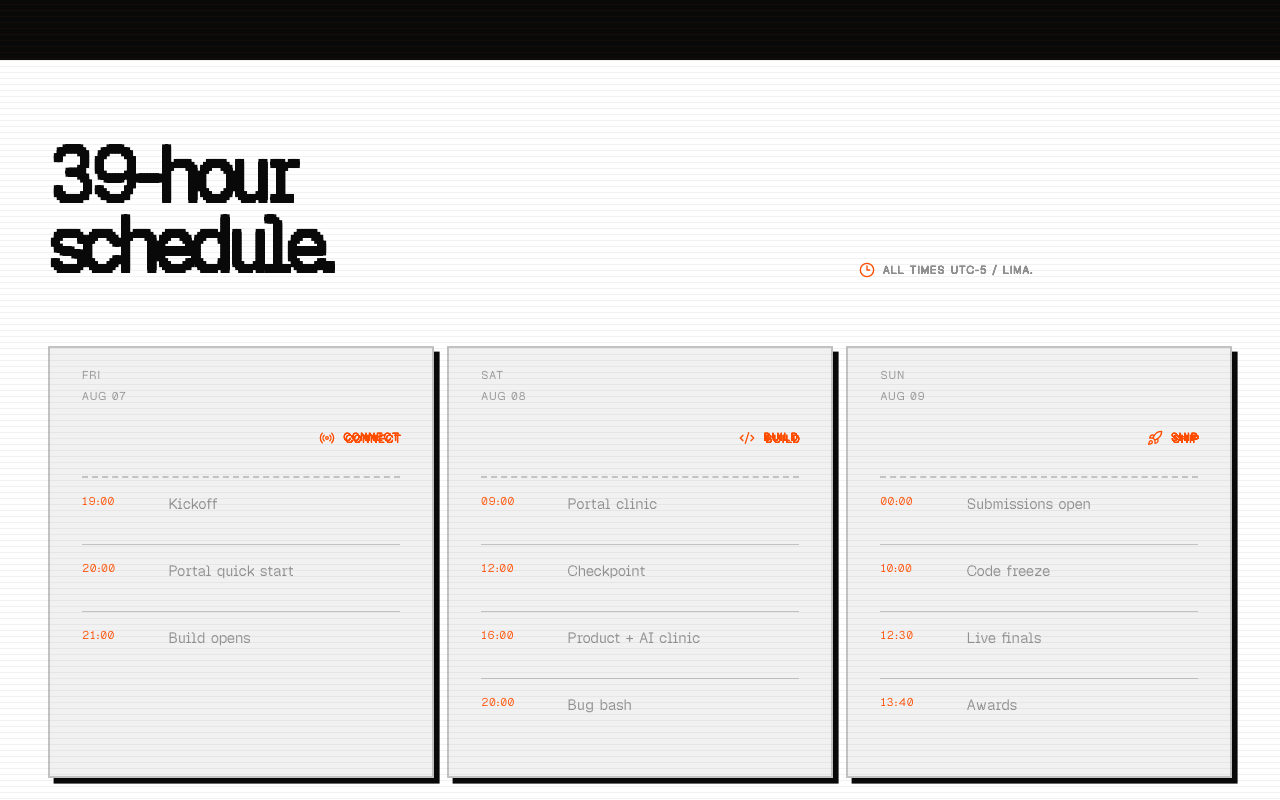
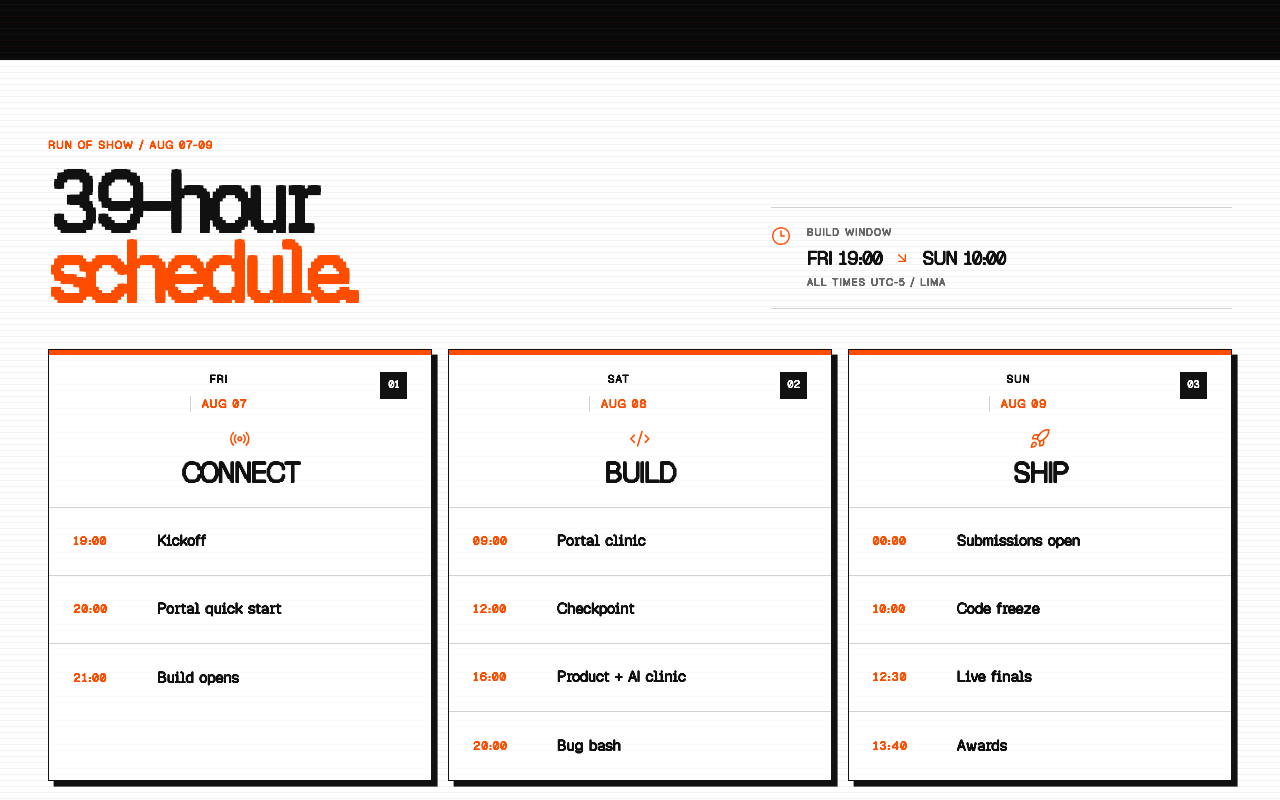
Before and after one commit to crafter-station/the-realtime-hackathon, a Next.js app: page / in a window 1280 px wide. Shown: the part 3940-4740 px from the top of the page. Built offline with nearby package versions, Linux system fonts and the light colour scheme.

Commit message:
feat: refine hackathon schedule

```diff
--- a/src/app/globals.css
+++ b/src/app/globals.css
@@ -1549,6 +1549,276 @@ h2 {
   }
 }
 
+/* Schedule slide */
+.schedule-section {
+  --schedule-ink: #111111;
+  --schedule-muted: #676767;
+  --schedule-rule: rgb(9 9 9 / 0.18);
+  --schedule-card: rgb(255 255 255 / 0.78);
+}
+
+.schedule-heading {
+  display: grid;
+  grid-template-columns: minmax(0, 7fr) minmax(22rem, 5fr);
+  align-items: end;
+  gap: clamp(2rem, 6vw, 7rem);
+}
+
+.schedule-heading__kicker {
+  margin-bottom: 1rem;
+}
+
+.schedule-heading h2 {
+  max-width: 10ch;
+  color: var(--signal);
+  font-size: clamp(3.75rem, 6.5vw, 6.75rem);
+  line-height: 0.84;
+}
+
+.schedule-heading h2 span {
+  display: block;
+  color: var(--schedule-ink);
+}
+
+.schedule-window {
+  display: grid;
+  padding: 1.15rem 0;
+  grid-template-columns: auto minmax(0, 1fr);
+  align-items: start;
+  gap: 1rem;
+  border-block: 1px solid var(--schedule-rule);
+  color: var(--schedule-ink);
+}
+
+.schedule-window > svg {
+  width: 1.25rem;
+  height: 1.25rem;
+  color: var(--signal);
+  stroke-width: 1.75;
+}
+
+.schedule-window > div {
+  display: grid;
+  gap: 0.55rem;
+}
+
+.schedule-window span,
+.schedule-window small,
+.schedule-day__index {
+  font-family: var(--font-geist-mono), monospace;
+  font-size: 0.65rem;
+  font-weight: 700;
+  letter-spacing: 0.08em;
+  line-height: 1.3;
+  text-transform: uppercase;
+}
+
+.schedule-window > div > span,
+.schedule-window small {
+  color: var(--schedule-muted);
+}
+
+.schedule-window strong {
+  display: flex;
+  align-items: center;
+  gap: 0.75rem;
+  font-family: var(--font-geist-pixel), monospace;
+  font-size: clamp(1rem, 1.45vw, 1.3rem);
+  letter-spacing: -0.035em;
+  line-height: 1;
+}
+
+.schedule-window strong svg {
+  width: 1rem;
+  height: 1rem;
+  flex: none;
+  color: var(--signal);
+  stroke-width: 2;
+}
+
+.schedule-section .schedule-grid {
+  margin-top: clamp(2.5rem, 5dvh, 4rem);
+  gap: clamp(0.75rem, 1.2vw, 1.15rem);
+  border-top: 0;
+}
+
+.schedule-section .schedule-day,
+.schedule-section .schedule-day + .schedule-day {
+  position: relative;
+  min-height: 0;
+  padding: 0;
+  overflow: hidden;
+  border: 1px solid var(--schedule-ink);
+  background: var(--schedule-card);
+  box-shadow: 0.35rem 0.35rem 0 var(--schedule-ink);
+  color: var(--schedule-ink);
+}
+
+.schedule-section .schedule-day::before {
+  position: absolute;
+  z-index: 1;
+  inset: 0 0 auto;
+  height: 0.3rem;
+  background: var(--signal);
+  content: "";
+}
+
+.schedule-section .schedule-day__header {
+  display: grid;
+  min-height: 9rem;
+  padding: 1.35rem 1.5rem 1.25rem;
+  grid-template-columns: 1fr auto;
+  grid-template-rows: auto 1fr;
+  align-items: start;
+  gap: 1rem;
+  border-bottom: 1px solid var(--schedule-rule);
+}
+
+.schedule-section .schedule-day__date {
+  display: flex;
+  align-items: center;
+  gap: 0.65rem;
+  color: var(--schedule-muted);
+  font-family: var(--font-geist-mono), monospace;
+  font-size: 0.68rem;
+  font-weight: 700;
+  letter-spacing: 0.08em;
+  line-height: 1.3;
+  text-transform: uppercase;
+}
+
+.schedule-section .schedule-day__date span {
+  color: var(--schedule-ink);
+}
+
+.schedule-section .schedule-day__date time {
+  padding-left: 0.65rem;
+  border-left: 1px solid var(--schedule-rule);
+}
+
+.schedule-section .schedule-day__index {
+  display: grid;
+  width: 1.7rem;
+  height: 1.7rem;
+  place-items: center;
+  background: var(--schedule-ink);
+  color: var(--white);
+  letter-spacing: 0;
+}
+
+.schedule-section .schedule-day__phase {
+  display: flex;
+  align-self: end;
+  grid-column: 1 / -1;
+  align-items: center;
+  gap: 0.75rem;
+  color: var(--signal);
+}
+
+.schedule-section .schedule-day__phase svg {
+  width: 1.35rem;
+  height: 1.35rem;
+  flex: none;
+  stroke-width: 1.75;
+}
+
+.schedule-section .schedule-day__phase h3 {
+  color: var(--schedule-ink);
+  font-family: var(--font-geist-pixel), monospace;
+  font-size: clamp(1.55rem, 2.2vw, 2.15rem);
+  font-weight: 700;
+  letter-spacing: -0.055em;
+  line-height: 0.9;
+}
+
+.schedule-section .schedule-day ol {
+  border-top: 0;
+}
+
+.schedule-section .schedule-day li {
+  min-height: 4.25rem;
+  padding: 1.15rem 1.5rem;
+  grid-template-columns: 4.25rem minmax(0, 1fr);
+  align-items: center;
+  gap: 1rem;
+  border-bottom: 1px solid var(--schedule-rule);
+}
+
+.schedule-section .schedule-day li:last-child {
+  border-bottom: 0;
+}
+
+.schedule-section .schedule-day time {
+  color: var(--signal);
+  font-size: 0.72rem;
+  font-weight: 700;
+}
+
+.schedule-section .schedule-day li span {
+  color: var(--schedule-ink);
+  font-size: 0.94rem;
+  font-weight: 620;
+  letter-spacing: -0.015em;
+  line-height: 1.3;
+}
+
+@media (max-width: 48rem) {
+  .schedule-heading {
+    grid-template-columns: 1fr;
+    gap: 1.25rem;
+  }
+
+  .schedule-heading__kicker {
+    margin-bottom: 0.65rem;
+  }
+
+  .schedule-heading h2 {
+    max-width: none;
+    font-size: clamp(2.8rem, 14vw, 4rem);
+  }
+
+  .schedule-heading h2 span {
+    display: inline;
+  }
+
+  .schedule-window {
+    padding: 0.85rem 0;
+  }
+
+  .schedule-window > div {
+    gap: 0.4rem;
+  }
+
+  .schedule-window strong {
+    font-size: 0.95rem;
+  }
+
+  .schedule-section .schedule-grid {
+    margin-top: 1.25rem;
+    grid-auto-columns: min(86vw, 21rem);
+  }
+
+  .schedule-section .schedule-day__header {
+    min-height: 7.25rem;
+    padding: 1.15rem 1.2rem 1rem;
+  }
+
+  .schedule-section .schedule-day__phase h3 {
+    font-size: 1.5rem;
+  }
+
+  .schedule-section .schedule-day li {
+    min-height: 3.65rem;
+    padding: 0.85rem 1.2rem;
+    grid-template-columns: 3.75rem minmax(0, 1fr);
+    gap: 0.75rem;
+  }
+
+  .schedule-section .schedule-day li span {
+    font-size: 0.82rem;
+  }
+}
+
 @media (max-width: 25rem) {
   .hero__eyebrow span {
     padding-right: 0.55rem;
--- a/src/app/page.tsx
+++ b/src/app/page.tsx
@@ -86,6 +86,7 @@ const schedule = [
   {
     day: "FRI",
     date: "AUG 07",
+    isoDate: "2026-08-07",
     title: "CONNECT",
     icon: Radio,
     items: [
@@ -97,6 +98,7 @@ const schedule = [
   {
     day: "SAT",
     date: "AUG 08",
+    isoDate: "2026-08-08",
     title: "BUILD",
     icon: Code2,
     items: [
@@ -109,6 +111,7 @@ const schedule = [
   {
     day: "SUN",
     date: "AUG 09",
+    isoDate: "2026-08-09",
     title: "SHIP",
     icon: Rocket,
     items: [
@@ -382,35 +385,59 @@ export default function Home() {
 
         <section className="schedule-section" id="schedule">
           <div className="shell">
-            <div className="section-heading-row">
-              <h2>39-hour schedule.</h2>
-              <p className="section-note">
-                <IconLabel icon={Clock3} tone="muted">
-                  All times UTC-5 / Lima.
-                </IconLabel>
-              </p>
+            <div className="schedule-heading">
+              <div>
+                <p
+                  className={labelVariants({
+                    tone: "accent",
+                    className: "schedule-heading__kicker",
+                  })}
+                >
+                  RUN OF SHOW / AUG 07-09
+                </p>
+                <h2>
+                  <span>39-hour</span> schedule.
+                </h2>
+              </div>
+
+              <div className="schedule-window">
+                <Clock3 aria-hidden="true" />
+                <div>
+                  <span>BUILD WINDOW</span>
+                  <strong>
+                    <time dateTime="2026-08-07T19:00:00-05:00">FRI 19:00</time>
+                    <ArrowDownRightIcon aria-hidden="true" />
+                    <time dateTime="2026-08-09T10:00:00-05:00">SUN 10:00</time>
+                  </strong>
+                  <small>ALL TIMES UTC-5 / LIMA</small>
+                </div>
+              </div>
             </div>
 
             <div className="schedule-grid">
-              {schedule.map((day) => {
+              {schedule.map((day, index) => {
                 const Icon = day.icon;
                 return (
                   <article className="schedule-day" key={day.day}>
-                    <div className="schedule-day__header">
-                      <div>
+                    <header className="schedule-day__header">
+                      <div className="schedule-day__date">
                         <span>{day.day}</span>
-                        <span>{day.date}</span>
+                        <time dateTime={day.isoDate}>{day.date}</time>
                       </div>
-                      <strong>
-                        <IconLabel icon={Icon} tone="accent">
-                          {day.title}
-                        </IconLabel>
-                      </strong>
-                    </div>
+                      <span className="schedule-day__index" aria-hidden="true">
+                        {String(index + 1).padStart(2, "0")}
+                      </span>
+                      <div className="schedule-day__phase">
+                        <Icon aria-hidden="true" />
+                        <h3>{day.title}</h3>
+                      </div>
+                    </header>
                     <ol>
                       {day.items.map(([time, label]) => (
                         <li key={`${day.day}-${time}`}>
-                          <time>{time}</time>
+                          <time dateTime={`${day.isoDate}T${time}:00-05:00`}>
+                            {time}
+                          </time>
                           <span>{label}</span>
                         </li>
                       ))}
```
